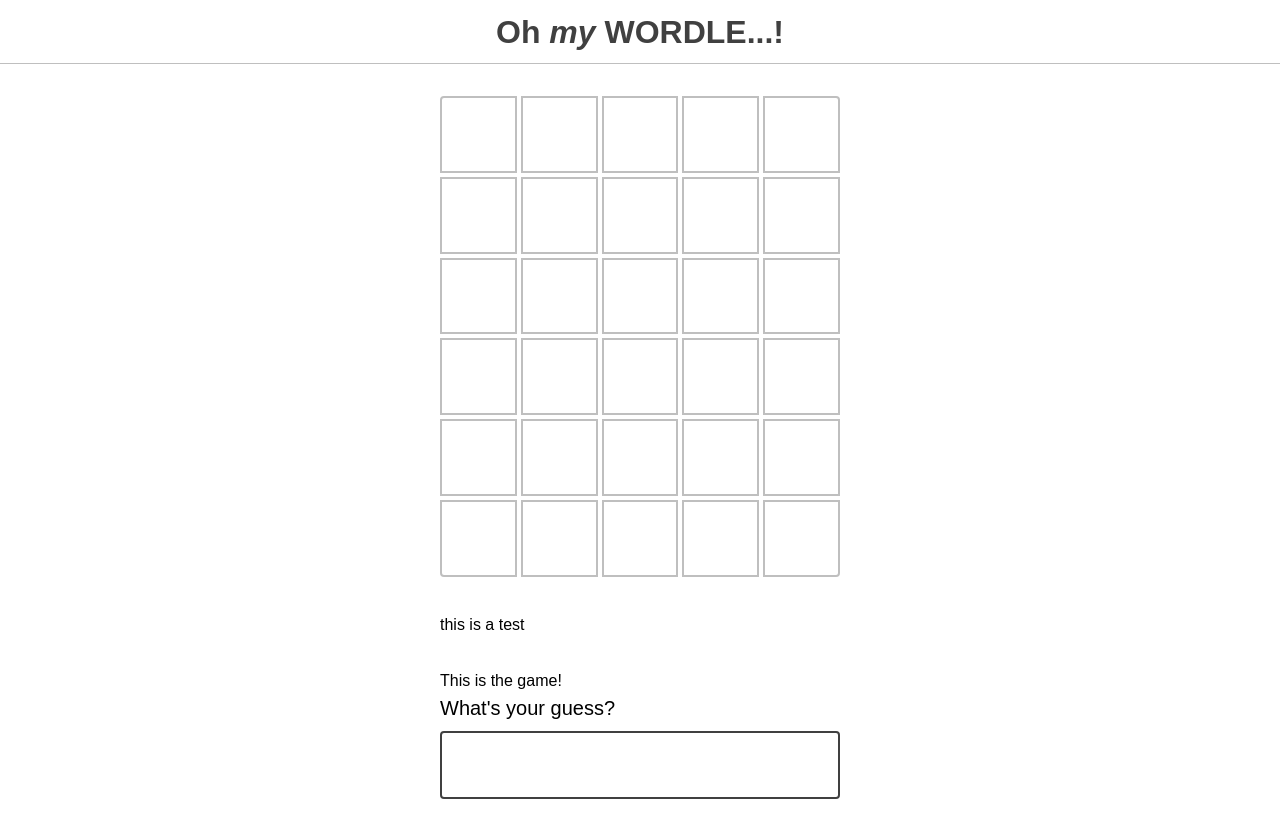
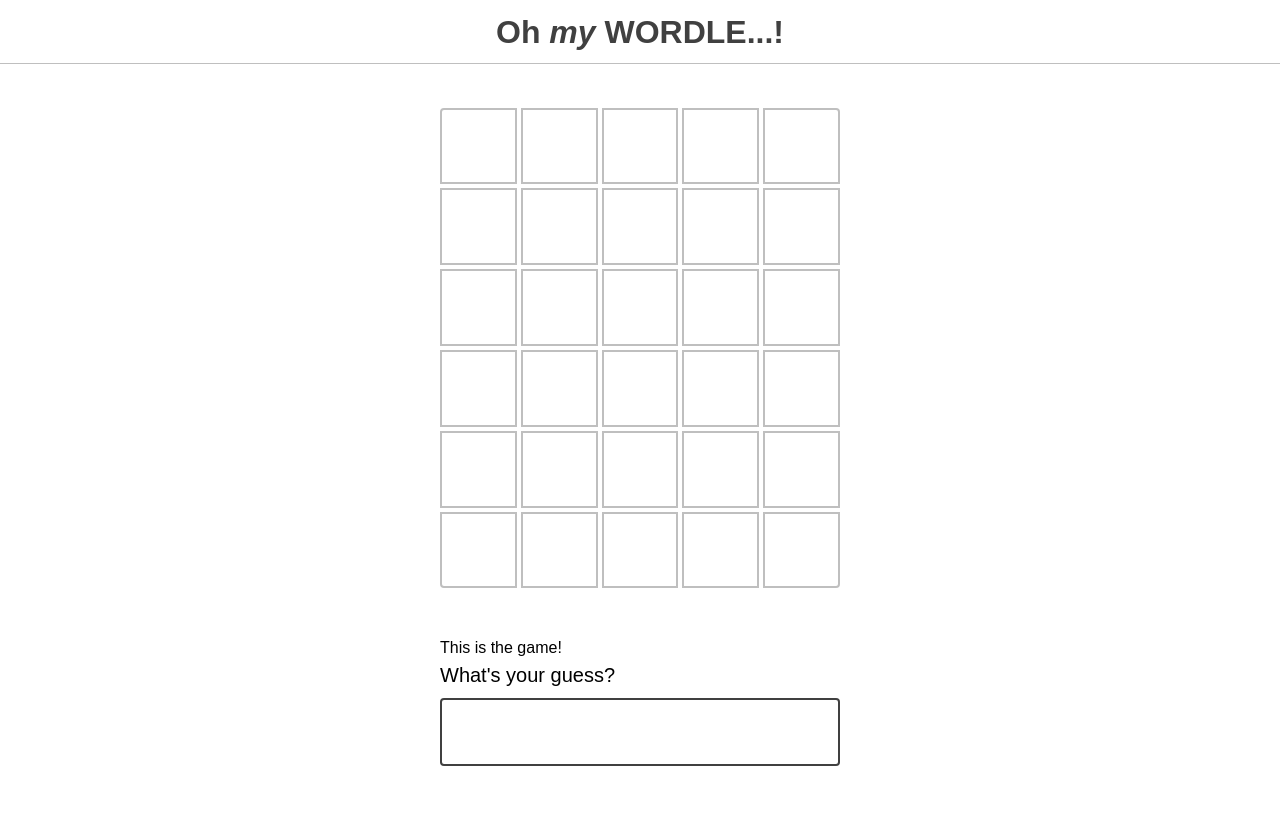
Before and after one commit to joy-of-react/project-wordle, a React (Create React App) app: page / in a window 1280 px wide. After the commit the page ends 800 px from the top, so only its background shows below. Built offline with nearby package versions, Linux system fonts and the light colour scheme.

Commit message:
revert test

```diff
--- a/src/components/GuessResults/GuessResults.js
+++ b/src/components/GuessResults/GuessResults.js
@@ -12,7 +12,6 @@ function GuessResults({ guessList }) {
           <Guess guess={guessList[num]} key={num} />
         ))}
       </div>
-      <p>this is a test</p>
     </>
   );
 }
```
Also changed, not shown: 1 other file (tests, documents, lock files or other folders).
